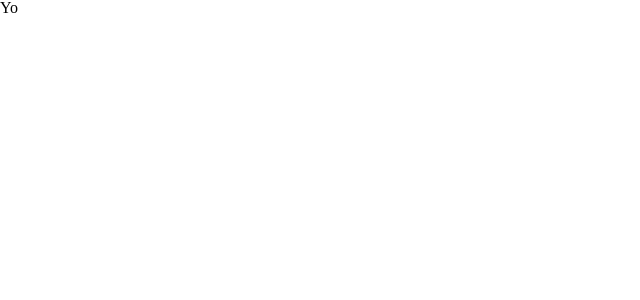
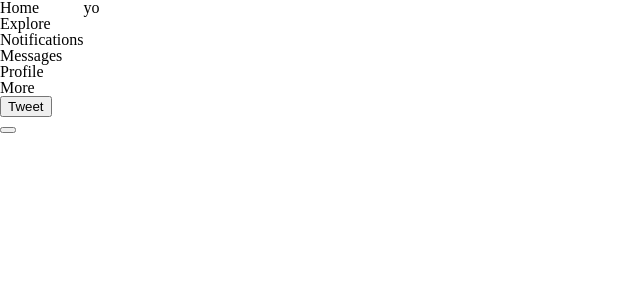
Before and after one commit to ideopunk/twitter-clone, a React (Create React App) app: page / in a window 1280 px wide. Shown: the top 300 px of the page, without its empty margins (0-640 px from the left). Built offline with nearby package versions, Linux system fonts and the light colour scheme.

Commit message:
skeleton components

```diff
--- a/src/components/App.js
+++ b/src/components/App.js
@@ -1,11 +1,15 @@
 import React from 'react';
 import {db, auth} from "../config/fbConfig";
+import Menu from "./Menu";
 import '../style/App.scss';
 
 function App() {
   return (
     <div className="App">
-      <p>Yo</p>
+      <Menu />
+      <div>
+        yo
+      </div>
     </div>
   );
 }
--- /dev/null
+++ b/src/components/Menu.js
@@ -0,0 +1,19 @@
+import React from 'react';
+
+const Menu = () => {
+    return (
+        <ul className="menu">
+            <li className="menu-item"><span className="menu-icon"></span></li>
+            <li className="menu-item"><span className="menu-icon"></span><span className="menu-item-name">Home</span></li>
+            <li className="menu-item"><span className="menu-icon"></span><span className="menu-item-name">Explore</span></li>
+            <li className="menu-item"><span className="menu-icon"></span><span className="menu-item-name">Notifications</span></li>
+            <li className="menu-item"><span className="menu-icon"></span><span className="menu-item-name">Messages</span></li>
+            <li className="menu-item"><span className="menu-icon"></span><span className="menu-item-name">Profile</span></li>
+            <li className="menu-item"><span className="menu-icon"></span><span className="menu-item-name">More</span></li>
+            <li className="menu-item"><button>Tweet</button></li>
+            <li className="menu-item"><button className="menu-profile-button"></button></li>
+        </ul>
+    )
+}
+
+export default Menu;
--- a/src/style/App.scss
+++ b/src/style/App.scss
@@ -1,3 +1,7 @@
 $color: blue;
 
 @import "./reset";
+
+.App {
+    display: flex;
+}
```
Also changed, not shown: src/components/Explore.js (added, +9 -0 lines), src/components/Home.js (added, +9 -0 lines), src/components/Messages.js (added, +7 -0 lines), src/components/Notifications.js (added, +9 -0 lines), src/components/Profile.js (added, +9 -0 lines), src/components/reusables/FollowSuggests.js (added, +9 -0 lines), src/components/reusables/Search.js (added, +9 -0 lines).
